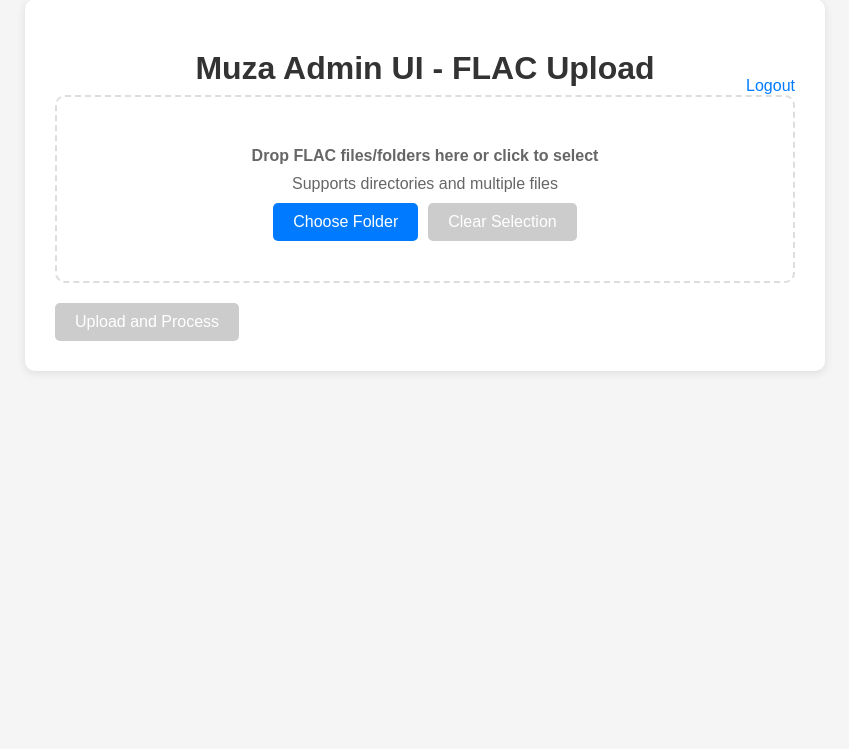
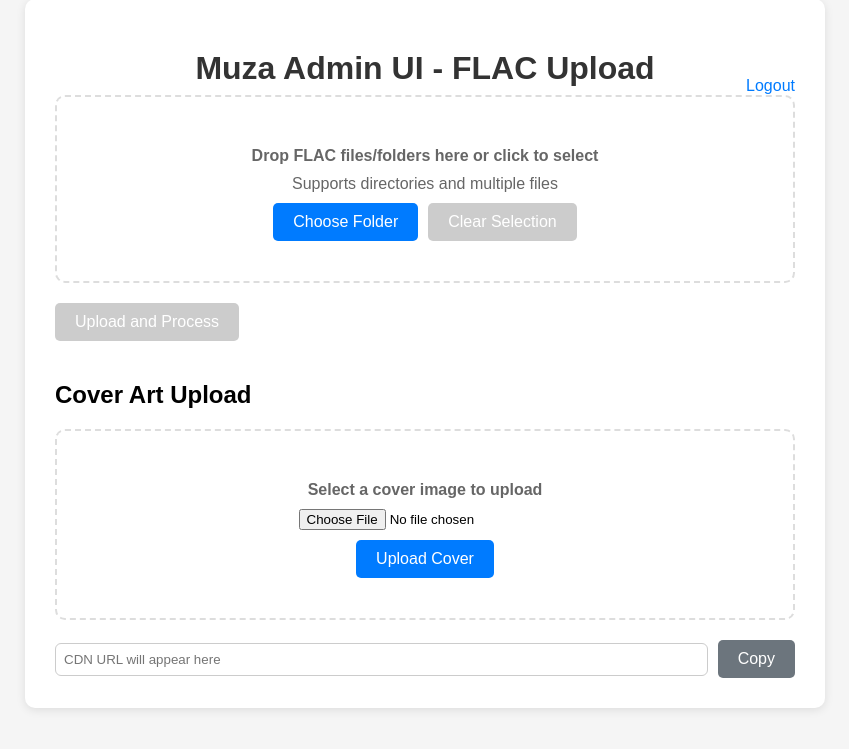
Before and after one commit to shanidan92/muza-metadata-server, a Flask app: page / in a window 1280 px wide. Shown: the part 21-770 px from the top of the page, without its empty margins (215-1064 px from the left). Run offline with Flask 3, Linux system fonts and the light colour scheme; the visitor is signed in with stand-in values (Sample User, id 1).

Commit message:
Add S3 support for audio and cover art uploads
- Updated `requirements.txt` to include `boto3` for AWS S3 integration.
- Enhanced `Config` class in `config.py` to include S3 bucket and CDN domain configurations.
- Modified `FileHandler` to support S3 uploads for audio files and cover art.
- Added new endpoints in `uploader.py` for generating presigned URLs for audio and cover art uploads.
- Introduced a cover art upload section in the admin UI with a preview and CDN URL display.

```diff
--- a/requirements.txt
+++ b/requirements.txt
@@ -14,3 +14,4 @@
 requests
 python-dotenv
 PyJWT
+boto3
--- /dev/null
+++ b/utils/static/js/cover-uploader.js
@@ -0,0 +1,117 @@
+export class CoverUploader {
+  constructor() {
+    this.form = document.getElementById('coverUploadForm');
+    this.fileInput = document.getElementById('coverFileInput');
+    this.uploadBtn = document.getElementById('coverUploadBtn');
+    this.responseArea = document.getElementById('coverResponseArea');
+    this.previewImg = document.getElementById('coverPreview');
+    this.cdnUrlInput = document.getElementById('coverCdnUrl');
+    this.copyBtn = document.getElementById('copyCdnUrlBtn');
+
+    this.bindEvents();
+  }
+
+  bindEvents() {
+    if (this.form) {
+      this.form.addEventListener('submit', (e) => {
+        e.preventDefault();
+        this.uploadCover().catch((err) =>
+          this.showError('Upload failed', err.message || String(err)),
+        );
+      });
+    }
+
+    if (this.fileInput) {
+      this.fileInput.addEventListener('change', () => this.updatePreview());
+    }
+
+    if (this.copyBtn) {
+      this.copyBtn.addEventListener('click', async () => {
+        const url = this.cdnUrlInput.value;
+        if (!url) return;
+        try {
+          await navigator.clipboard.writeText(url);
+          this.showSuccess(`Copied URL to clipboard`);
+        } catch {
+          this.showError('Copy failed', 'Could not copy to clipboard');
+        }
+      });
+    }
+  }
+
+  updatePreview() {
+    const file = this.fileInput.files?.[0];
+    if (!file) {
+      this.previewImg.style.display = 'none';
+      this.previewImg.src = '';
+      return;
+    }
+    const url = URL.createObjectURL(file);
+    this.previewImg.src = url;
+    this.previewImg.style.display = 'block';
+  }
+
+  async uploadCover() {
+    const file = this.fileInput.files?.[0];
+    if (!file) {
+      this.showError('No file selected', 'Please choose an image file');
+      return;
+    }
+
+    // Request presigned URL
+    const presignResp = await fetch('/admin/presign/cover', {
+      method: 'POST',
+      headers: { 'Content-Type': 'application/json' },
+      body: JSON.stringify({
+        filename: file.name,
+        content_type: file.type || 'image/jpeg',
+      }),
+    });
+    const presignData = await presignResp.json();
+    if (!presignResp.ok || !presignData.upload_url) {
+      throw new Error(presignData.error || 'Failed to get upload URL');
+    }
+
+    // Upload directly to S3
+    const putResp = await fetch(presignData.upload_url, {
+      method: 'PUT',
+      headers: { 'Content-Type': file.type || 'image/jpeg' },
+      body: file,
+    });
+    if (!putResp.ok) {
+      throw new Error(`S3 upload failed (${putResp.status})`);
+    }
+
+    const cdnUrl = presignData.cdn_url || '';
+    this.cdnUrlInput.value = cdnUrl;
+    if (cdnUrl) {
+      this.responseArea.className = 'response-area response-success';
+      this.responseArea.innerHTML = `
+        <h3>✅ Cover Uploaded</h3>
+        <p>CDN URL:</p>
+        <p><a href="${cdnUrl}" target="_blank" rel="noopener">${cdnUrl}</a></p>
+      `;
+      this.responseArea.style.display = 'block';
+    } else {
+      this.showSuccess('Cover uploaded (no CDN URL configured)');
+    }
+  }
+
+  showError(title, message) {
+    this.responseArea.className = 'response-area response-error';
+    this.responseArea.innerHTML = `
+      <h3>❌ ${title}</h3>
+      <p>${message}</p>
+    `;
+    this.responseArea.style.display = 'block';
+  }
+
+  showSuccess(message) {
+    this.responseArea.className = 'response-area response-success';
+    this.responseArea.innerHTML = `
+      <h3>✅ Success</h3>
+      <p>${message}</p>
+    `;
+    this.responseArea.style.display = 'block';
+  }
+}
--- a/utils/templates/index.html
+++ b/utils/templates/index.html
@@ -250,6 +250,74 @@
           </section>
         </form>
 
+        <!-- Cover Art Upload -->
+        <section class="cover-upload-section" style="margin-top: 40px">
+          <h2>Cover Art Upload</h2>
+          <form id="coverUploadForm">
+            <div
+              class="upload-area"
+              id="coverUploadArea"
+              style="margin-top: 10px"
+            >
+              <p><strong>Select a cover image to upload</strong></p>
+              <input
+                type="file"
+                id="coverFileInput"
+                accept="image/*"
+                aria-label="Select cover image"
+              />
+              <div class="button-group" style="margin-top: 10px">
+                <button type="submit" id="coverUploadBtn" class="upload-btn">
+                  Upload Cover
+                </button>
+              </div>
+            </div>
+            <div
+              style="
+                margin-top: 10px;
+                display: flex;
+                align-items: center;
+                gap: 10px;
+              "
+            >
+              <img
+                id="coverPreview"
+                alt="Cover preview"
+                style="
+                  display: none;
+                  max-height: 120px;
+                  border-radius: 6px;
+                  border: 1px solid #ddd;
+                "
+              />
+              <input
+                type="text"
+                id="coverCdnUrl"
+                placeholder="CDN URL will appear here"
+                style="
+                  flex: 1;
+                  padding: 8px;
+                  border: 1px solid #ccc;
+                  border-radius: 6px;
+                "
+                readonly
+              />
+              <button
+                type="button"
+                id="copyCdnUrlBtn"
+                class="upload-btn secondary"
+              >
+                Copy
+              </button>
+            </div>
+          </form>
+          <div
+            class="response-area"
+            id="coverResponseArea"
+            style="display: none; margin-top: 10px"
+          ></div>
+        </section>
+
         <!-- Loading Indicator -->
         <section class="loading-section">
           <div class="loading" id="loading" role="status" aria-live="polite">
@@ -286,5 +354,9 @@
 
     <!-- Application Script -->
     <script type="module" src="static/js/main.js"></script>
+    <script type="module">
+      import { CoverUploader } from '/admin/static/js/cover-uploader.js';
+      document.addEventListener('DOMContentLoaded', () => new CoverUploader());
+    </script>
   </body>
 </html>
--- a/utils/uploader.py
+++ b/utils/uploader.py
@@ -49,7 +49,14 @@
         app.secret_key = config.secret_key
 
     # Initialize components
-    file_handler = FileHandler(config.audio_upload_dir, config.image_upload_dir)
+    file_handler = FileHandler(
+        config.audio_upload_dir,
+        config.image_upload_dir,
+        s3_bucket_raw=config.s3_audio_raw_bucket or None,
+        s3_bucket_images=config.s3_cover_art_bucket or None,
+        cdn_domain=config.cdn_domain_name or None,
+        aws_region=config.aws_region,
+    )
     metadata_extractor = MetadataExtractor()
     mb_client = MusicBrainzClient(
         config.musicbrainz_app_name,
@@ -64,7 +71,7 @@
         return None
 
     @app.route('/', methods=['GET'])
-    @app.route('/admin/', methods=['GET'])
+    @app.route('/admin', methods=['GET'])
     def index():
         """Serve the upload interface"""
         auth_redirect = _require_login()
@@ -80,6 +87,53 @@
     @app.route('/admin/signin', methods=['GET'])
     def signin():
         return render_template('login.html')
+
+    @app.route('/admin/presign/audio', methods=['POST'])
+    def presign_audio():
+        auth_redirect = _require_login()
+        if auth_redirect:
+            return auth_redirect
+        body = request.get_json(silent=True) or {}
+        filename = body.get('filename', 'upload.flac')
+        content_type = body.get('content_type', 'audio/flac')
+        file_ext = os.path.splitext(filename)[1] or '.flac'
+        key = f"audio/raw/{secrets.token_urlsafe(16)}{file_ext}"
+        try:
+            import boto3
+            s3 = boto3.client('s3', region_name=config.aws_region)
+            url = s3.generate_presigned_url(
+                'put_object',
+                Params={'Bucket': config.s3_audio_raw_bucket, 'Key': key, 'ContentType': content_type},
+                ExpiresIn=3600,
+            )
+            return jsonify({'upload_url': url, 'key': key, 'bucket': config.s3_audio_raw_bucket, 'content_type': content_type})
+        except Exception as e:
+            logger.error(f"Error generating presigned URL: {e}")
+            return jsonify({"error": "Failed to generate upload URL"}), 500
+
+    @app.route('/admin/presign/cover', methods=['POST'])
+    def presign_cover():
+        auth_redirect = _require_login()
+        if auth_redirect:
+            return auth_redirect
+        body = request.get_json(silent=True) or {}
+        filename = body.get('filename', 'cover.jpg')
+        content_type = body.get('content_type', 'image/jpeg')
+        file_ext = os.path.splitext(filename)[1] or '.jpg'
+        key = f"cover-art/{secrets.token_urlsafe(16)}{file_ext}"
+        try:
+            import boto3
+            s3 = boto3.client('s3', region_name=config.aws_region)
+            url = s3.generate_presigned_url(
+                'put_object',
+                Params={'Bucket': config.s3_cover_art_bucket, 'Key': key, 'ContentType': content_type},
+                ExpiresIn=3600,
+            )
+            cdn_url = f"https://{config.cdn_domain_name}/{key}" if config.cdn_domain_name else None
+            return jsonify({'upload_url': url, 'key': key, 'bucket': config.s3_cover_art_bucket, 'content_type': content_type, 'cdn_url': cdn_url})
+        except Exception as e:
+            logger.error(f"Error generating presigned URL for cover: {e}")
+            return jsonify({"error": "Failed to generate upload URL"}), 500
 
     @app.route('/login', methods=['GET'])
     @app.route('/admin/login', methods=['GET'])
@@ -193,9 +247,11 @@
                 flac_metadata, mb_client, file_handler, config
             )
 
-            # Set file path in metadata
+            # Set playback URL. If CDN is configured, point to expected HLS manifest.
+            rel_base = os.path.splitext(os.path.basename(relative_path))[0]
+            expected_hls_relative = f"audio/hls/{rel_base}/index.m3u8"
             enhanced_metadata['song_file'] = file_handler.get_file_url(
-                relative_path, request.url_root
+                expected_hls_relative, request.url_root
             )
 
             # Insert into Muza database
```
Also changed, not shown: utils/config.py (+7 -0 lines), utils/file_handler.py (+48 -20 lines).
